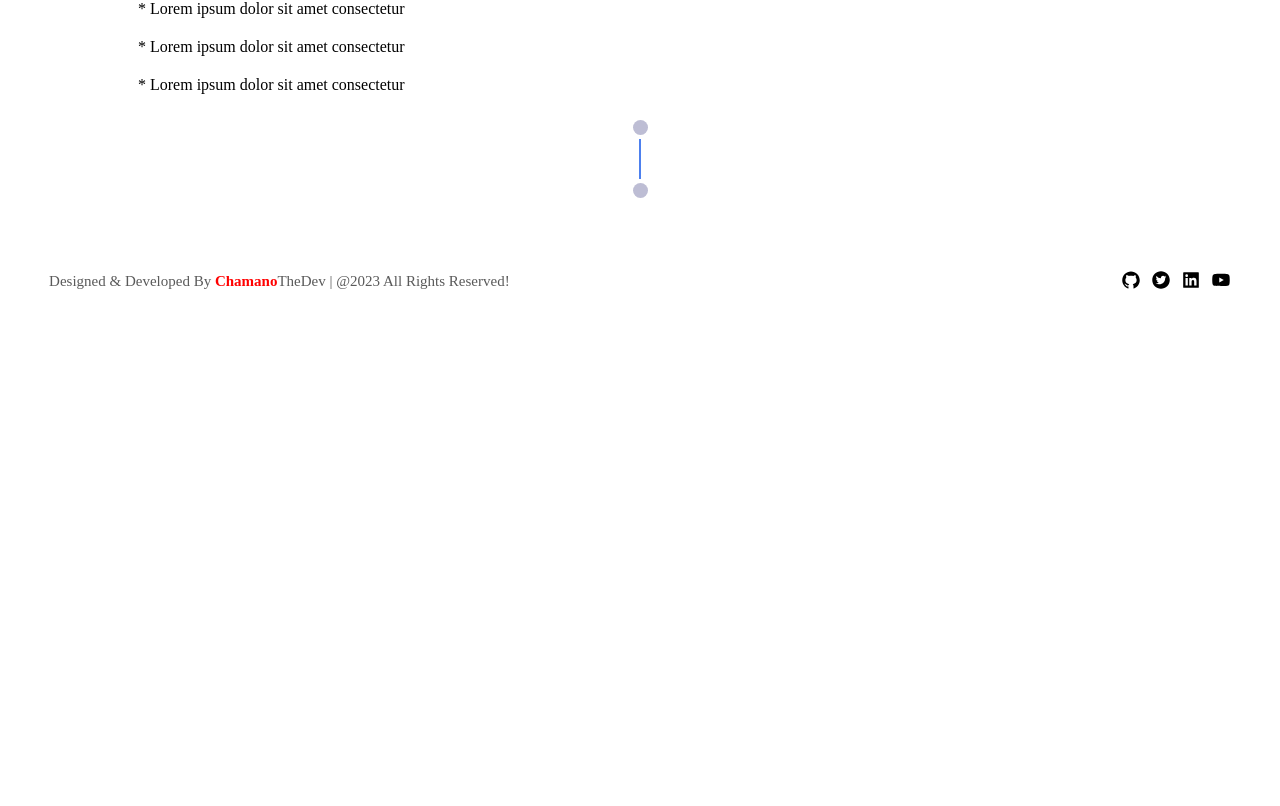
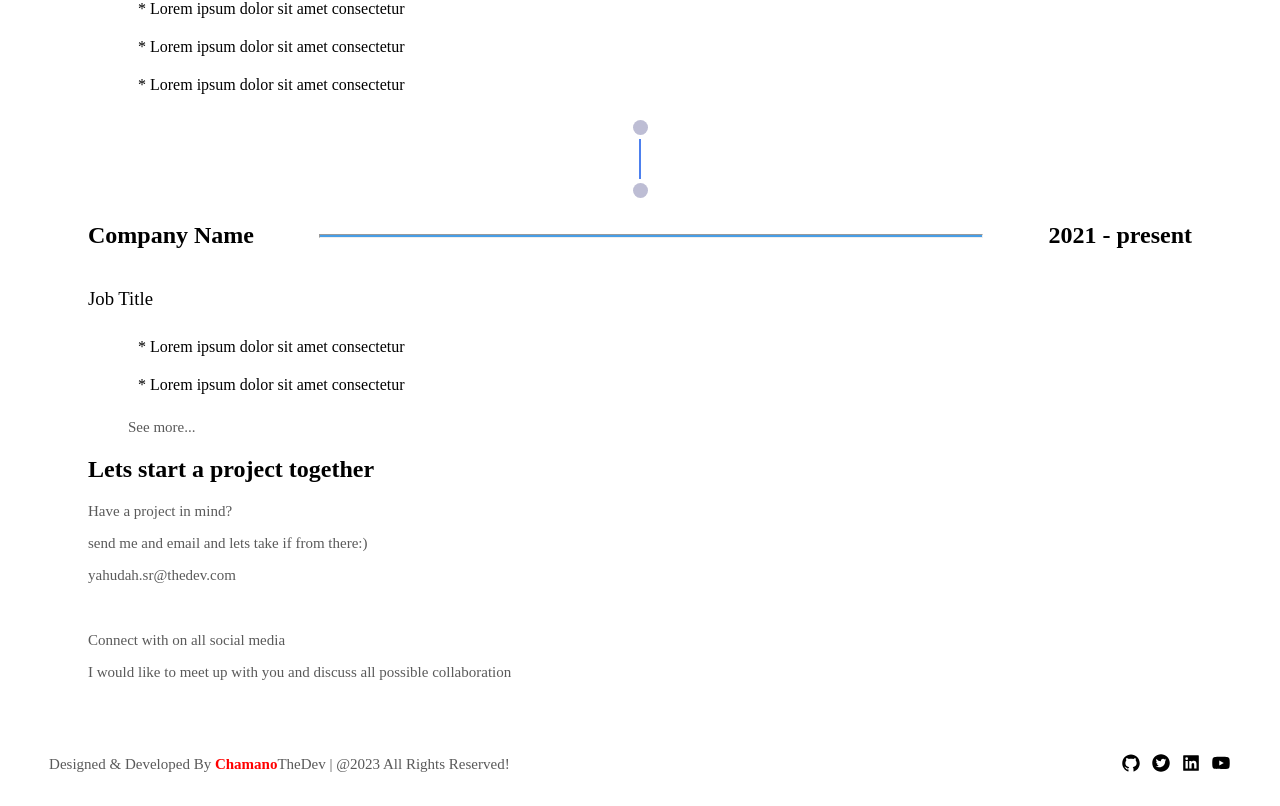
Before and after one commit to chamanoS/chamanothedev, a React (Create React App) app in the folder frontend/: page /about in a window 1280 px wide. Shown: the part 967-1773 px from the top of the page. Before the commit the page ends 1290 px from the top, so only its background shows below. Built offline with nearby package versions, Linux system fonts and the light colour scheme; the HTML template or start-up script is replaced by a standard one.

Commit message:
markeing banner

```diff
--- a/frontend/src/pages/about/About.jsx
+++ b/frontend/src/pages/about/About.jsx
@@ -37,13 +37,15 @@ export const About = () => {
           </div>
         </div>
 
-        <div className='experience'>
+        <div className='experiences'>
           <div className='about-me'>
             <h1>Work Experience</h1>
           </div>
+
+          <div className='experience'>
             <div className='titles'>
               <h2>Company Name</h2>
-          <hr/>
+              <hr />
               <h2>2019 - 2020</h2>
             </div>
             <div className='job'>
@@ -57,12 +59,43 @@ export const About = () => {
               <li>* Lorem ipsum dolor sit amet consectetur </li>
             </ul>
           </div>
-
           <div className='devider'>
             <div class="circle"></div>
             <div class="vertical-line"></div>
             <div class="circle"></div>
           </div>
+
+          <div className='experience'>
+            <div className='titles'>
+              <h2>Company Name</h2>
+              <hr />
+              <h2>2021 - present</h2>
+            </div>
+            <div className='job'>
+              <h3>Job Title</h3>
+            </div>
+            <ul className='lists'>
+              <li>* Lorem ipsum dolor sit amet consectetur </li>
+              <li>* Lorem ipsum dolor sit amet consectetur </li>
+              <p>See more...</p>
+            </ul>
+          </div>
+
+          <div>
+            <div>
+              <h1>Lets start a project together</h1>
+              <p>Have a project in mind? </p>
+              <p>send me and email and lets take if from there:) </p>
+              <p>yahudah.sr@thedev.com </p><br/>
+              <p>Connect with on all social media</p>
+              <p>I would like to meet up with you and discuss all possible collaboration</p>
+            </div>
+          </div>
+        </div>
+
+
+
+
       </section>
     </>
   )
```
Lines whose indentation alone changed are shown as unchanged.
